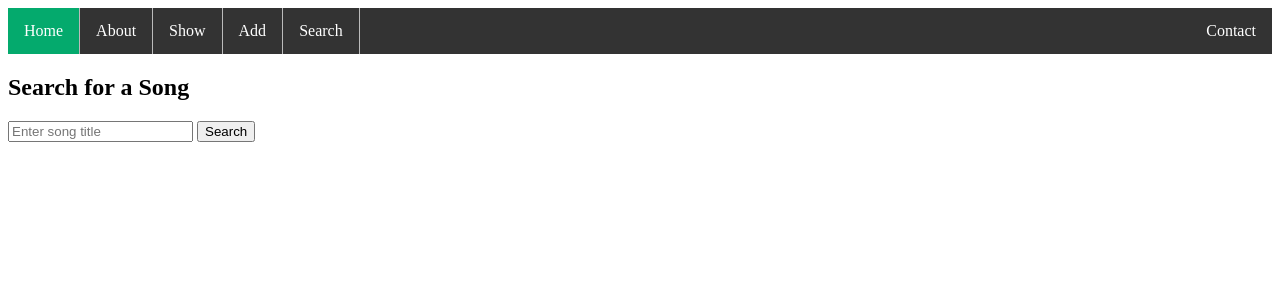
After one commit to brycedaw/database-project, a Flask app: page /search_form in a window 1280 px wide. The commit adds this page. Shown: the top 300 px of the page. Run offline with Flask 3, Linux system fonts and the light colour scheme.

Commit message:
add search

```diff
--- a/test-run-2/app.py
+++ b/test-run-2/app.py
@@ -1,31 +1,31 @@
-# app.py controller
-from flask import Flask, redirect, request, url_for, render_template, jsonify
-from db import get_songs, create
+from flask import Flask, redirect, request, url_for, render_template
+from db import get_songs, create, get_songs_by_title
 
 app = Flask(__name__)
 
 @app.route('/')
-def home():
-    return render_template("index.html")
-
 @app.route('/about')
-def about():
-    return render_template("about.html")
+@app.route('/insert_form')
+@app.route('/search_form')
+def static_pages():
+    page = request.path.strip('/')
+    return render_template(f"{page or 'index'}.html")
 
 @app.route('/display')
 def display():
-    songs = get_songs()
-    return render_template('display.html', songs = songs)
-
-@app.route('/insert_form')
-def insert_form():
-    return render_template('insert.html')
-
+    return render_template('display.html', songs=get_songs())
 
 @app.route('/add', methods=['POST'])
 def add():
     create(request.form['title'], request.form['artist'], request.form['genre'])
     return redirect(url_for('display'))
 
+#search song
+@app.route('/search', methods=['POST'])
+def search():
+    title_query = request.form.get('title', '')
+    results = get_songs_by_title(title_query) if title_query else []
+    return render_template('display.html', songs = results)
+
 if __name__ == '__main__':
     app.run(debug=True)
--- a/test-run-2/templates/layout.html
+++ b/test-run-2/templates/layout.html
@@ -10,6 +10,7 @@
         <li><a href="/about">About</a></li>
         <li><a href="/display">Show</a></li>
         <li><a href="/insert_form">Add</a></li>
+        <li><a href="/search_form">Search</a></li>
         <li style="float:right"><a href="#">Contact</a></li>
       </ul>
 <div>
--- /dev/null
+++ b/test-run-2/templates/search_form.html
@@ -0,0 +1,8 @@
+{% extends "layout.html" %}
+{% block content %}
+    <h2>Search for a Song</h2>
+    <form method="POST" action="{{ url_for('search') }}">
+        <input type="text" name="title" placeholder="Enter song title" value="{{ query }}">
+        <button type="submit">Search</button>
+    </form>
+{% endblock %}
```
Also changed, not shown: test-run-2/db.py (+8 -0 lines), test-run-2/templates/insert_form.html (renamed from test-run-2/templates/insert.html), 1 other file.
